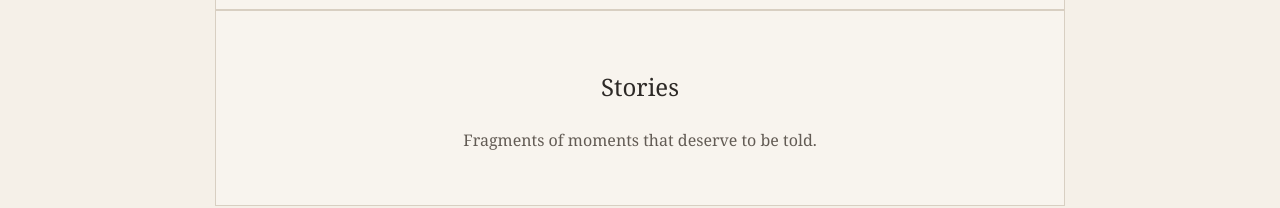
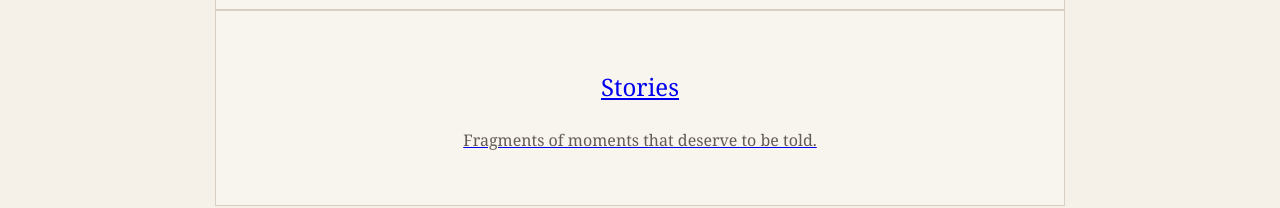
Before and after one commit to anushkaa16yadav-design/the-unsaid, a plain HTML site: page index.html in a window 1280 px wide. Shown: the part 1222-1430 px from the top of the page. Drawn offline with Linux system fonts and the light colour scheme.

Commit message:
Connect story pages

```diff
--- a/index.html
+++ b/index.html
@@ -172,14 +172,12 @@
     <p>Little observations about people, life and everything between.</p>
   </a>
 </div>
-
       <div class="card">
-        <h3>Stories</h3>
-        <p>Fragments of moments that deserve to be told.</p>
-      </div>
-
-    </div>
-
+  <a href="stories.html">
+    <h3>Stories</h3>
+    <p>Fragments of moments that deserve to be told.</p>
+  </a>
+</div>
   </section>
 
 
```
